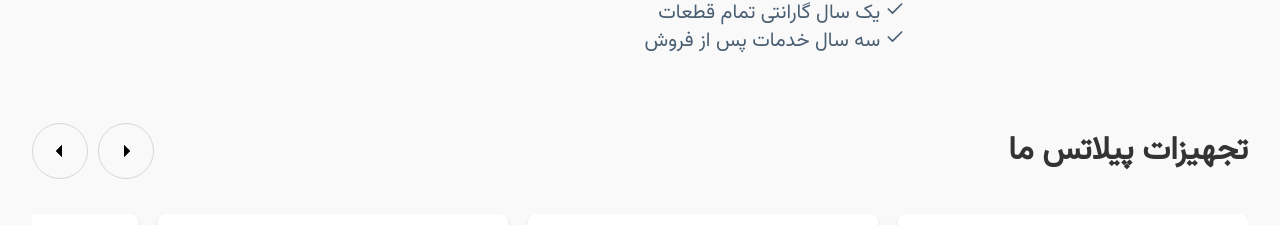
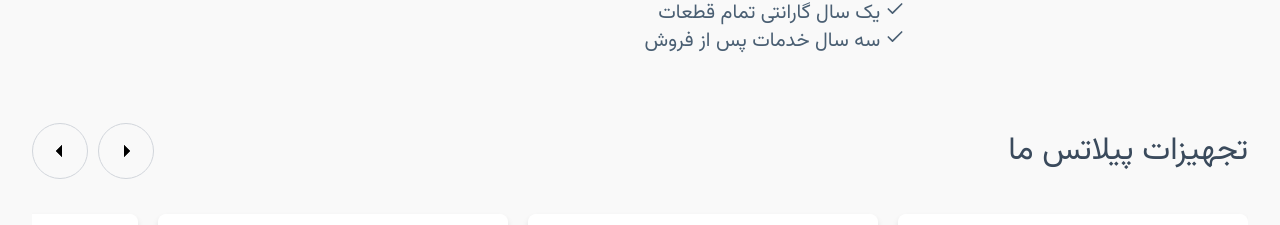
Before and after one commit to elhamest/hubertus-pilates-client, a Next.js app: page / in a window 1280 px wide. Shown: the part 837-1062 px from the top of the page. Built offline with nearby package versions, Linux system fonts and the light colour scheme.

Commit message:
Worked on some styles

```diff
--- a/package.json
+++ b/package.json
@@ -11,7 +11,7 @@
   },
   "dependencies": {
     "@heroicons/react": "^2.1.5",
-    "next": "15.0.1",
+    "next": "^15.1.6",
     "next-themes": "^0.3.0",
     "react": "^18.2.0",
     "react-dom": "^18.2.0",
--- a/src/components/UI/gallery/Gallery.module.css
+++ b/src/components/UI/gallery/Gallery.module.css
@@ -12,8 +12,7 @@
 
 .headerTitle {
   font-size: 1.5rem; /* Smaller font size for mobile */
-  font-weight: bold;
-  color: #333;
+  font-weight: 500;
 }
 
 /* Navigation Buttons */
--- a/src/components/UI/gallery/index.jsx
+++ b/src/components/UI/gallery/index.jsx
@@ -19,7 +19,11 @@ const Gallery = ({ title, items }) => {
   return (
     <div className={styles.wrapper}>
       <div className={styles.header}>
-        <h2 className={styles.headerTitle}>{title}</h2>
+        <h2
+          className={`${styles.headerTitle} text-accentColorBlueDark dark:text-pureWhiteColor`}
+        >
+          {title}
+        </h2>
         <div className={`flex gap-4 ltr ${styles.headerIndicators}`}>
           <NavButton onClick={scrollLeft} label="Previous">
             <svg
--- a/src/components/UI/theme-changer/DarkSwitch.jsx
+++ b/src/components/UI/theme-changer/DarkSwitch.jsx
@@ -8,6 +8,19 @@ const ThemeChanger = () => {
 
   // When mounted on client, now we can show the UI
   useEffect(() => setMounted(true), []);
+
+  // Set the initial theme to system preference
+  useEffect(() => {
+    if (mounted) {
+      //  && !theme
+      const systemTheme = window.matchMedia("(prefers-color-scheme: dark)")
+        .matches
+        ? "dark"
+        : "light";
+      setTheme(systemTheme);
+    }
+    // eslint-disable-next-line react-hooks/exhaustive-deps
+  }, [mounted]); //, theme, setTheme
 
   if (!mounted) return null;
 
--- a/src/components/navbar/index.jsx
+++ b/src/components/navbar/index.jsx
@@ -4,7 +4,6 @@ import Link from "next/link";
 import { useTheme } from "next-themes";
 import ThemeChanger from "../UI/theme-changer/DarkSwitch";
 import Image from "next/image";
-// import NavLink from "../UI/nav-link/NavLink";
 import { faConstants } from "../../../public/locales/fa/common";
 import logoImage from "../../../public/img/logo.svg";
 
@@ -14,7 +13,7 @@ export function Navbar() {
   const navigations = faConstants.navigations;
   const [isOpen, setIsOpen] = useState(false);
   const [isScrolled, setIsScrolled] = useState(false);
-  const { theme } = useTheme();
+  const { theme, resolvedTheme } = useTheme();
 
   const toggleMenu = () => {
     setIsOpen(!isOpen);
@@ -39,9 +38,9 @@ export function Navbar() {
     <div
       className={`${styles.navbarWrapper} ${
         isScrolled ? styles.scrolled : ""
-      } ${isScrolled && theme === "light" ? styles.scrolledLight : ""} ${
-        isScrolled && theme === "dark" ? styles.scrolledDark : ""
-      }`}
+      } ${
+        isScrolled && resolvedTheme === "light" ? styles.scrolledLight : ""
+      } ${isScrolled && resolvedTheme === "dark" ? styles.scrolledDark : ""}`}
     >
       <nav className="container relative flex flex-wrap items-center justify-between mx-auto lg:justify-between">
         {/* Logo  */}
@@ -57,7 +56,6 @@ export function Navbar() {
                 src={logoImage}
                 alt={faConstants.companyName}
                 width={80}
-                // height={80}
                 style={{ height: "auto" }}
               />
             </span>
```
Also changed, not shown: 1 other file (tests, documents, lock files or other folders).
